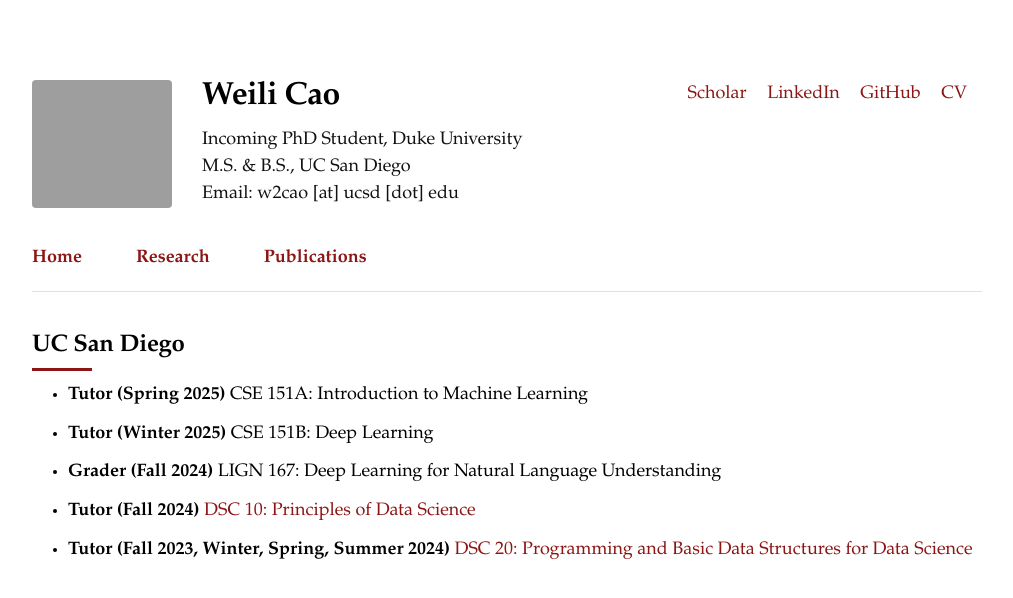
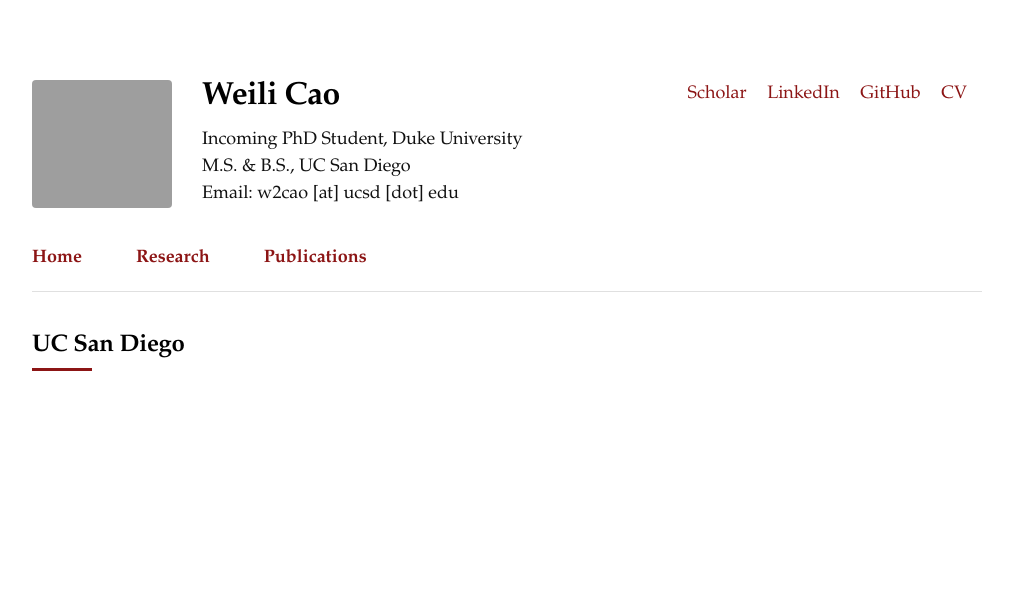
Before and after one commit to weilicao/weilicao.github.io, a Jekyll site: the page built from teaching.html, in a window 1280 px wide. Shown: the top 598 px of the page, without its empty margins (133-1146 px from the left). Built offline with Jekyll 4.4.1, drawn with Linux system fonts in a browser that asks for light colours; grey boxes are pictures that could not be loaded.

Commit message:
Update courses.yml
Signed-off-by: weilicao <64980345+weilicao@users.noreply.github.com>

```diff
--- a/_data/courses.yml
+++ b/_data/courses.yml
@@ -1,24 +1,4 @@
-- role: "Tutor"
-  term: "Spring 2025"
-  title: "CSE 151A: Introduction to Machine Learning"
-  url: null
-
-- role: "Tutor"
-  term: "Winter 2025"
-  title: "CSE 151B: Deep Learning"
-  url: null
-
-- role: "Grader"
-  term: "Fall 2024"
-  title: "LIGN 167: Deep Learning for Natural Language Understanding"
-  url: null
-
-- role: "Tutor"
-  term: "Fall 2024"
-  title: "DSC 10: Principles of Data Science"
-  url: "https://dsc10.com/"
-
-- role: "Tutor"
-  term: "Fall 2023, Winter, Spring, Summer 2024"
-  title: "DSC 20: Programming and Basic Data Structures for Data Science"
-  url: "https://dsc20.org/"
+# - role: "Tutor"
+#   term: "Spring 2025"
+#   title: "CSE 151A: Introduction to Machine Learning"
+#   url: null
```
